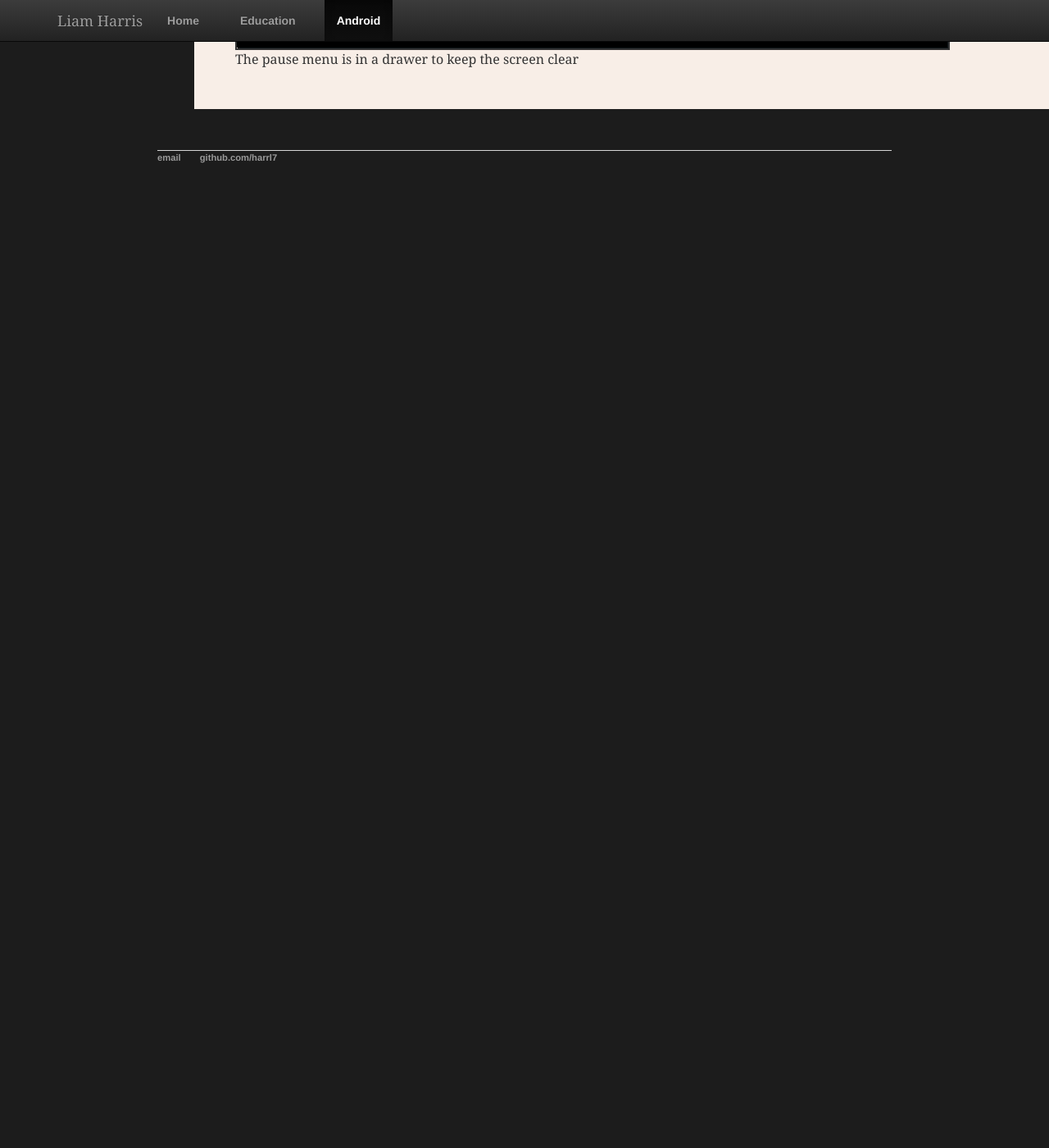
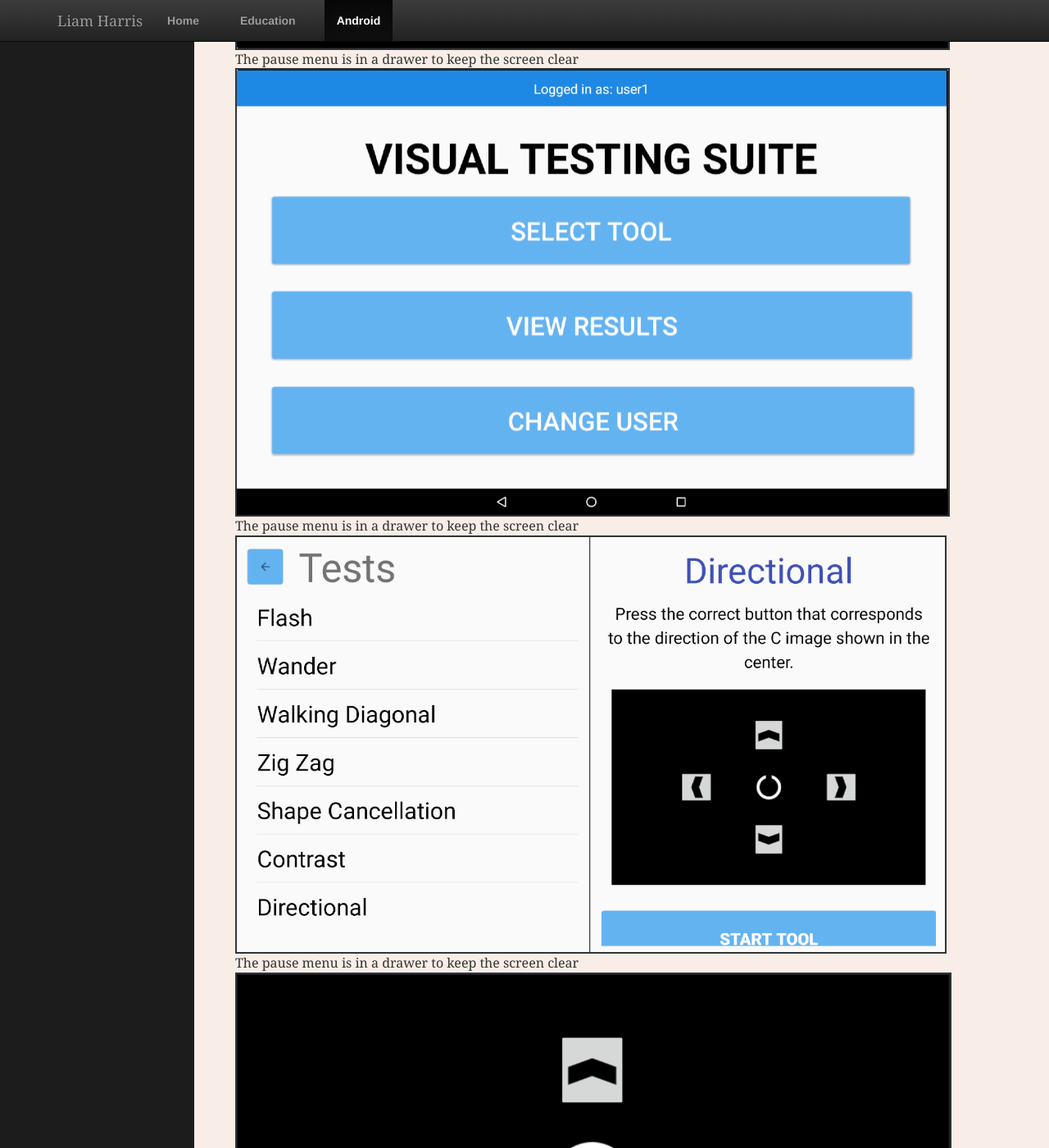
Before and after one commit to harrl7/harrl7.github.io, a Jekyll site: the page built from android/index.html, in a window 1280 px wide and 1400 px high, scrolled down 1488 px. Shown: the whole window at 82% size. Built offline with Jekyll 4.4.1, drawn with Linux system fonts in a browser that asks for light colours; before the commit the page ends 1748 px from its top, so only the background shows below that; some of the changed text lies outside the part shown.

Commit message:
Update index.html

```diff
--- a/android/index.html
+++ b/android/index.html
@@ -48,4 +48,19 @@ title: Android
 		<figcaption> The pause menu is in a drawer to keep the screen clear </figcaption>
 	</figure>
 
+	<figure>
+		<img src="/assets/img/vision_tool/menu.PNG">
+		<figcaption> The pause menu is in a drawer to keep the screen clear </figcaption>
+	</figure>
+
+	<figure>
+		<img src="/assets/img/vision_tool/tool_list.PNG">
+		<figcaption> The pause menu is in a drawer to keep the screen clear </figcaption>
+	</figure>
+
+	<figure>
+		<img src="/assets/img/vision_tool/directional.PNG">
+		<figcaption> The pause menu is in a drawer to keep the screen clear </figcaption>
+	</figure>
+
 </div><!-- /.blurb -->
```
